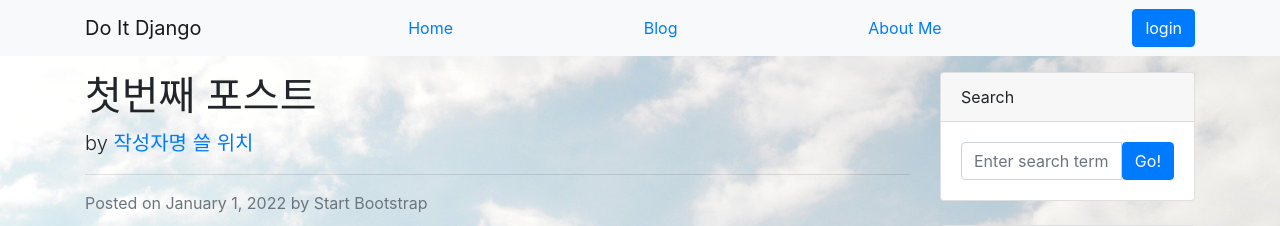
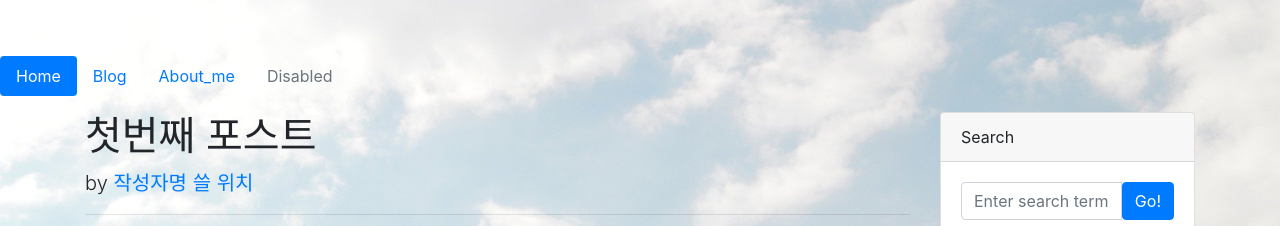
Before and after one commit to ddeodeok/cakd_de, a Django app: page /blog/1/ in a window 1280 px wide. Shown: the top 226 px of the page. Run offline with Django 3.2, Linux system fonts and the light colour scheme; data comes from the database, SQL or seed files in the repository; grey boxes labelled with a size stand in for pictures from a placeholder-image service; some libraries are stand-ins or nearby versions.

Commit message:
내비,푸터 모듈화

```diff
--- a/blog/templates/blog/base.html
+++ b/blog/templates/blog/base.html
@@ -8,48 +8,9 @@
     <script src="https://kit.fontawesome.com/a29a18ec27.js" crossorigin="anonymous"></script>
 </head>
 <body>
-    <nav class="navbar navbar-expand-lg navbar-light bg-light fixed-top">
-        <div class="container">
-            <a class="navbar-brand" href="./index.html">Do It Django</a>
-            <a href="/">Home</a>
-            <a href="/blog/">Blog</a>
-            <a href="/about_me/">About Me</a>
-            <!-- Button trigger modal -->
-            <button type="button" class="btn btn-primary float-right" data-toggle="modal" data-target="#loginModal" >
-                login
-            </button>
-            </div>
-        </div>
-    </nav>
 
-  <!-- Modal -->
-  <div class="modal fade" id="loginModal" tabindex="-1" aria-labelledby="loginModalLabel" aria-hidden="true">
-    <div class="modal-dialog">
-      <div class="modal-content">
-        <div class="modal-header">
-          <h5 class="modal-title" id="loginModalLabel"><i class="fa-solid fa-right-to-bracket"></i>Log in</h5>
-          <button type="button" class="close" data-dismiss="modal" aria-label="Close">
-            <span aria-hidden="true">&times;</span>
-          </button>
-        </div>
-        <div class="modal-body">
-            <div class="row">
-                <div class="col-md-6">
-                    <button type+"button" class="btn btn-outline-dark btn-block btn-sm"><i class="fa-brands fa-google"></i>&nbsp&nbsp Log in with Google</button>
-                    <button type+"button" class="btn btn-outline-dark btn-block btn-sm"><i class="fa-solid fa-envelope"></i>&nbsp&nbsp Log in with E-mail</button>
-                </div>
-                <div class="col-md-6">
-                    <button type+"button" class="btn btn-outline-dark btn-block btn-sm"><i class="fa-solid fa-envelope"></i>&nbsp&nbsp Sign up with E-mail</button>
-                </div>
-            </div>
-        </div>
-        <div class="modal-footer">
-          <button type="button" class="btn btn-secondary" data-dismiss="modal">Close</button>
-          <button type="button" class="btn btn-primary">Save changes</button>
-        </div>
-      </div>
-    </div>
-  </div>
+
+    {% include 'blog/navbar.html' %}
 
     <div class="container my-3">
         <div class="row">
@@ -94,10 +55,8 @@
             </div>
         </div>
     </div>
-    <!-- Footer-->
-    <footer class="py-5 bg-dark">
-        <div class="container"><p class="m-0 text-center text-white">Copyright &copy; Your Website 2022</p></div>
-    </footer>
+
+    {% include 'blog/footer.html' %}
 
     <!-- Bootstrap core JS-->
     <link rel="stylesheet" href="https://cdn.jsdelivr.net/npm/bootstrap@4.5.3/dist/css/bootstrap.min.css" integrity="sha384-TX8t27EcRE3e/ihU7zmQxVncDAy5uIKz4rEkgIXeMed4M0jlfIDPvg6uqKI2xXr2" crossorigin="anonymous">
--- a/blog/templates/blog/footer.html
+++ b/blog/templates/blog/footer.html
@@ -1,7 +1,16 @@
-<!-- Footer -->
+{% comment %} <!-- Footer -->
 <footer class="py-3 bg-dark">
     <div class="container">
         <p class="m-0 text-center text-white"> Copyright &copy; Kevin A to Z 2022 </p>
     </div>
     <!-- /.container -->
+</footer> {% endcomment %}
+
+ <!-- Footer-->
+ <footer class="py-5 bg-dark">
+    <div class="container">
+        <p class="m-0 text-center text-white">
+            Copyright &copy; dede 2022
+        </p>
+    </div>
 </footer>
```
